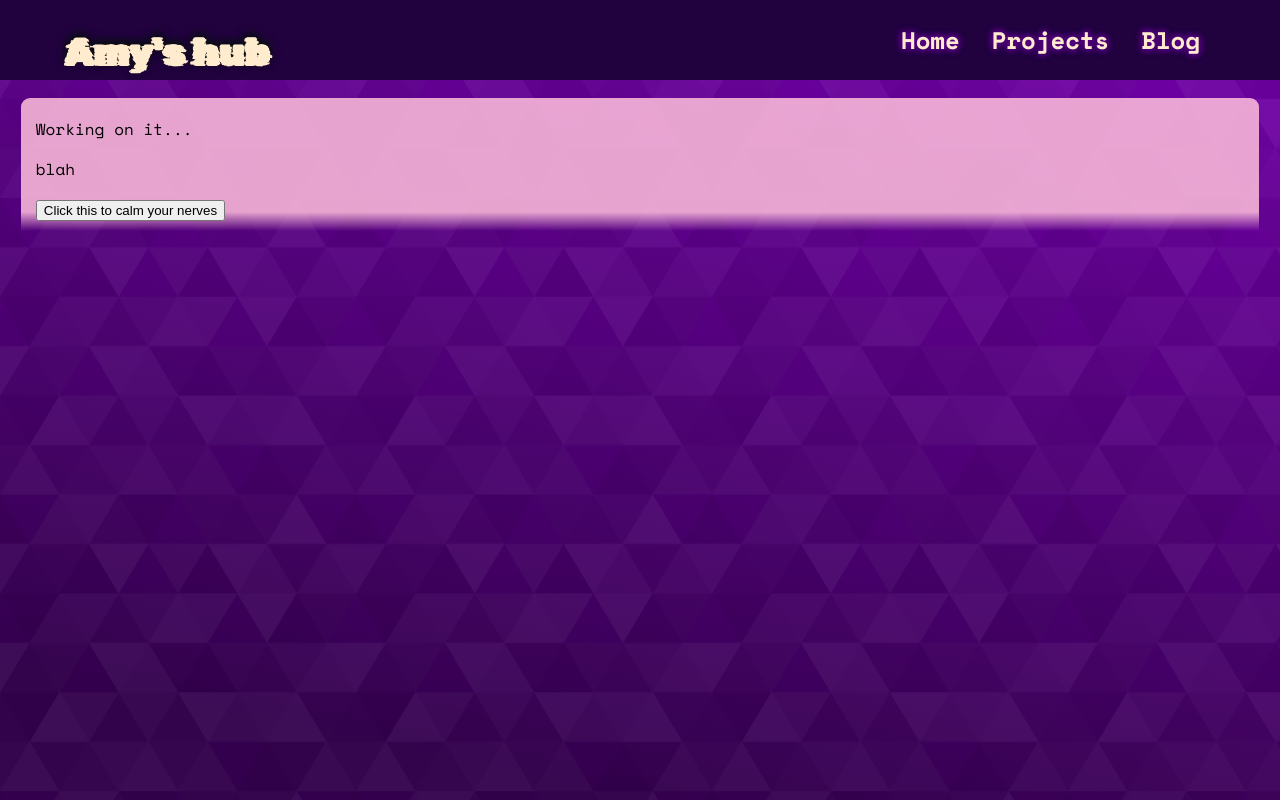
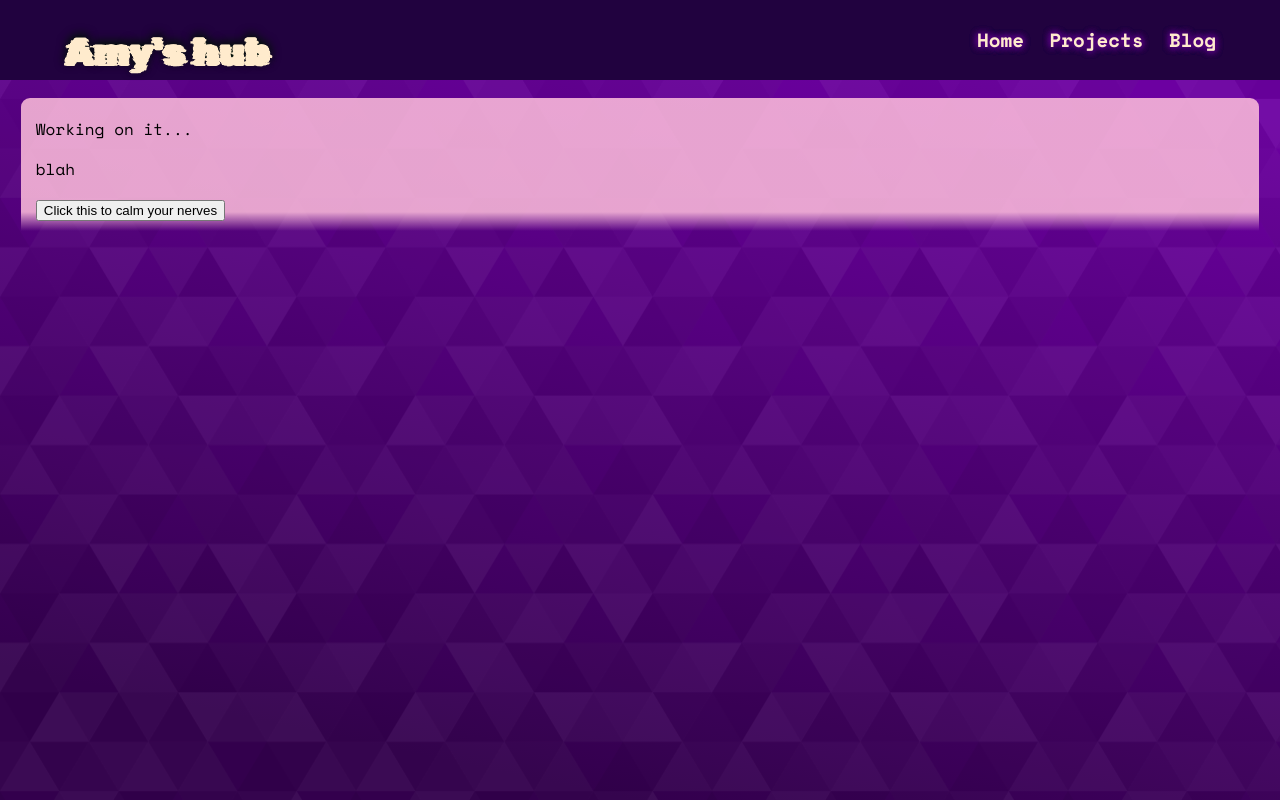
Before and after one commit to FruityBacon/FruityBacon.github.io, a plain HTML site: page index.html in a window 1280 px wide. Drawn offline with Linux system fonts and the light colour scheme.

Commit message:
Third time's a charm

```diff
--- a/progd.css
+++ b/progd.css
@@ -73,16 +73,16 @@
 }
 
 #nav {
-    font-size: 3vh;
+    font-size: 1.5vw;
     line-height: 10vh;
     float:right;
     display: inline;
-    margin-right: 6vh;
+    margin-right: 3vw;
 }
 
 #nav a{
     font-family: 'SpaceMono-Bold';
-    padding-right: 4vh;
+    padding-right: 2vw;
     color:blanchedalmond;
     text-decoration: none;
     text-shadow: 0px 0px 7px rgb(89, 0, 133), 0px 0px 7px rgb(89, 0, 133), 0px 0px 7px rgb(89, 0, 133), 0px 0px 7px rgb(89, 0, 133);
```
